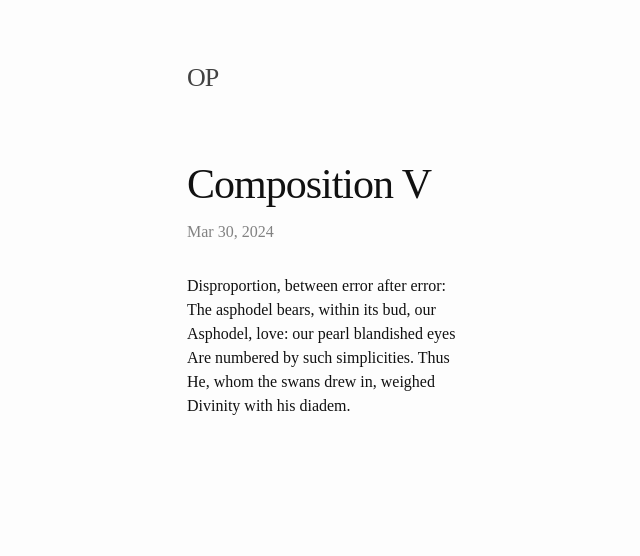
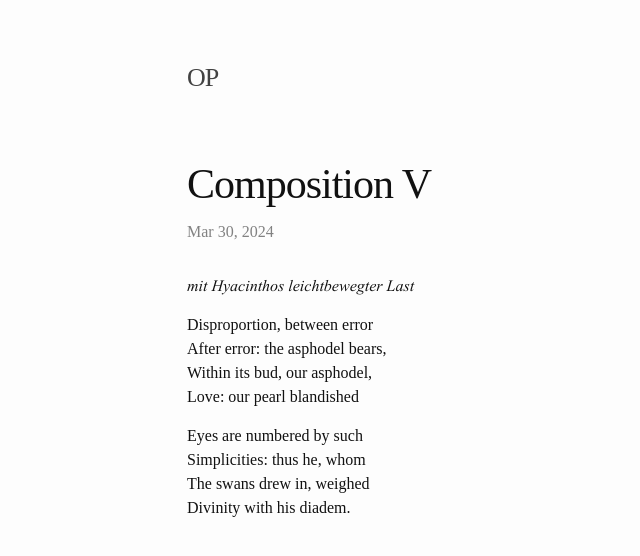
Before and after one commit to TheatrumMundi/TheatrumMundi, a Jekyll site: the page built from _posts/2024-03-30-composition.markdown, in a window 1280 px wide. Shown: the top 556 px of the page, without its empty margins (83-723 px from the left). Built offline with Jekyll 4.4.1, drawn with Linux system fonts in a browser that asks for light colours; some web fonts are replaced.

Commit message:
Update 2024-03-30-composition.markdown

```diff
--- a/_posts/2024-03-30-composition.markdown
+++ b/_posts/2024-03-30-composition.markdown
@@ -5,9 +5,14 @@ date:   2024-03-30 15:14:00 +0100
 categories: jekyll update
 ---
 
-Disproportion, between error after error: <br>
-The asphodel bears, within its bud, our <br>
-Asphodel, love: our pearl blandished eyes <br>
-Are numbered by such simplicities. Thus <br>
-He, whom the swans drew in, weighed <br>
-Divinity with his diadem.<br>
+*mit Hyacinthos leichtbewegter Last* <br>
+
+Disproportion, between error <br>
+After error: the asphodel bears, <br>
+Within its bud, our asphodel, <br>
+Love: our pearl blandished <br>
+
+Eyes are numbered by such <br>
+Simplicities: thus he, whom <br>
+The swans drew in, weighed <br>
+Divinity with his diadem. <br>
```
